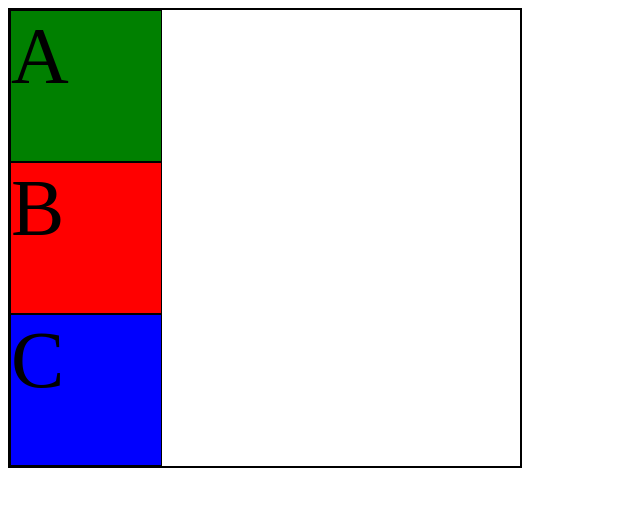
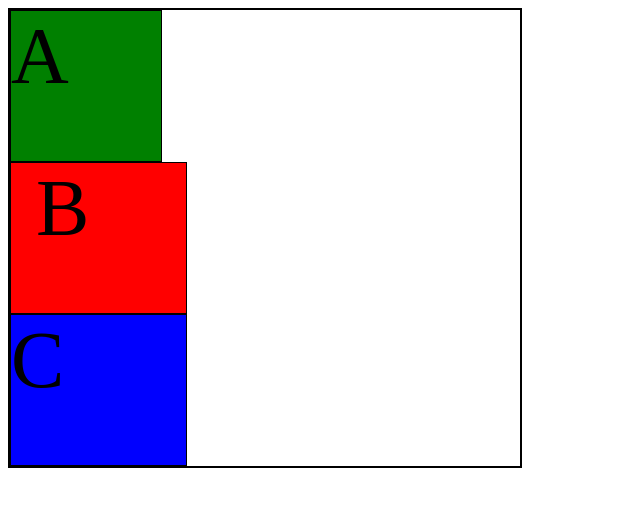
Before and after one commit to Kortom-Tom/Site, a plain HTML site: page RadioGaGa/oefening.html in a window 1280 px wide. Shown: the whole page, without its empty margins (0-640 px from the left). Drawn offline with Linux system fonts and the light colour scheme.

Commit message:
Update oefening.html

```diff
--- a/RadioGaGa/oefening.html
+++ b/RadioGaGa/oefening.html
@@ -23,14 +23,16 @@
             width: 150px;
             height: 150px;
             background-color: red;
-            margin: 0 0 0 0;
+            margin: 0 60 0 0;
+            padding-left: 25px;
         }
         #C {
             border: 1px solid black;
             width: 150px;
             height: 150px;
             background-color: blue;
-            margin: 0 0 0 0;
+            margin: 0 60 0 0;
+            padding-right: 25px;
 
         }
             </style>
```
